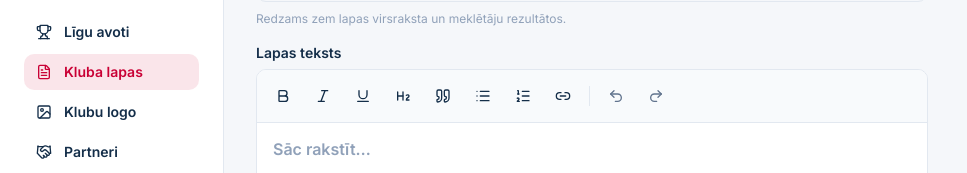
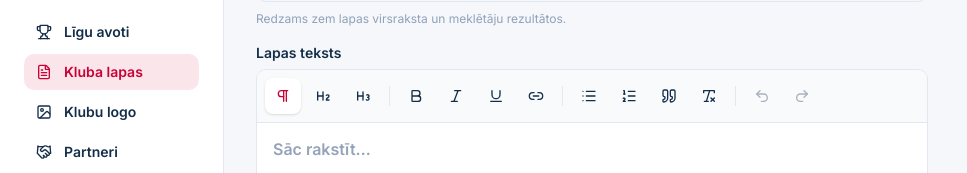
Before and after one commit to dantol29/fk_olaine, a Next.js app: page /admin/club-pages/new in a window 1280 px wide. Shown: the part 354-527 px from the top of the page, without its empty margins (0-967 px from the left). Built offline with nearby package versions, Linux system fonts and the light colour scheme; no server answers; the database is empty.

Commit message:
use tiptap rich text editor

```diff
--- a/package.json
+++ b/package.json
@@ -15,6 +15,11 @@
     "@base-ui/react": "^1.7.0",
     "@libsql/client": "^0.18.0",
     "@tailwindcss/postcss": "^4",
+    "@tiptap/extension-underline": "^3.31.3",
+    "@tiptap/extensions": "^3.31.3",
+    "@tiptap/pm": "^3.31.3",
+    "@tiptap/react": "^3.31.3",
+    "@tiptap/starter-kit": "^3.31.3",
     "@types/node": "^20",
     "@types/react": "^19",
     "@types/react-dom": "^19",
--- a/src/app/globals.css
+++ b/src/app/globals.css
@@ -18,6 +18,7 @@
 .rich-page-content blockquote { margin: 1.5em 0; border-left: 3px solid var(--color-club-red); padding-left: 1.25em; color: var(--color-club-navy); font-style: italic; }
 .rich-text-editor a,
 .rich-page-content a { color: var(--color-club-red); text-decoration: underline; text-underline-offset: 3px; }
+.rich-text-editor p.is-editor-empty:first-child::before { float: left; height: 0; color: #94a3b8; content: attr(data-placeholder); pointer-events: none; }
 
 @custom-variant dark (&:is(.dark *));
 
--- a/src/components/admin/rich-text-editor.tsx
+++ b/src/components/admin/rich-text-editor.tsx
@@ -1,60 +1,83 @@
 "use client";
 
-import { useRef, useState } from "react";
-import { Bold, Heading2, Italic, Link2, List, ListOrdered, Quote, Redo2, Underline, Undo2 } from "lucide-react";
+import { EditorContent, useEditor } from "@tiptap/react";
+import UnderlineExtension from "@tiptap/extension-underline";
+import StarterKit from "@tiptap/starter-kit";
+import { Placeholder } from "@tiptap/extensions";
+import {
+  Bold, Heading2, Heading3, Italic, Link2, List, ListOrdered,
+  Pilcrow, Quote, Redo2, RemoveFormatting, Underline, Undo2,
+} from "lucide-react";
+import { useState } from "react";
 
-type Command = { label: string; icon: React.ComponentType<{ className?: string }>; command: string; value?: string };
-
-const COMMANDS: Command[] = [
-  { label: "Treknraksts", icon: Bold, command: "bold" },
-  { label: "Slīpraksts", icon: Italic, command: "italic" },
-  { label: "Pasvītrots", icon: Underline, command: "underline" },
-  { label: "Virsraksts", icon: Heading2, command: "formatBlock", value: "h2" },
-  { label: "Citāts", icon: Quote, command: "formatBlock", value: "blockquote" },
-  { label: "Aizzīmju saraksts", icon: List, command: "insertUnorderedList" },
-  { label: "Numurēts saraksts", icon: ListOrdered, command: "insertOrderedList" },
-];
+const BUTTON = "flex h-9 w-9 items-center justify-center rounded-md text-club-navy transition hover:bg-white hover:text-club-red disabled:pointer-events-none disabled:opacity-35";
 
 export function RichTextEditor({ name, defaultValue }: { name: string; defaultValue: string }) {
-  const editorRef = useRef<HTMLDivElement>(null);
   const [value, setValue] = useState(defaultValue);
+  const editor = useEditor({
+    immediatelyRender: false,
+    extensions: [
+      StarterKit.configure({
+        heading: { levels: [2, 3] },
+        link: { openOnClick: false, autolink: true, defaultProtocol: "https" },
+      }),
+      UnderlineExtension,
+      Placeholder.configure({ placeholder: "Sāc rakstīt…" }),
+    ],
+    content: defaultValue || "<p></p>",
+    editorProps: {
+      attributes: {
+        class: "rich-text-editor min-h-72 px-4 py-3 text-base leading-7 text-slate-700 outline-none",
+        "aria-label": "Lapas teksts",
+      },
+    },
+    onUpdate: ({ editor: currentEditor }) => setValue(currentEditor.getHTML()),
+  });
 
-  function run(command: string, commandValue?: string) {
-    editorRef.current?.focus();
-    document.execCommand(command, false, commandValue);
-    setValue(editorRef.current?.innerHTML ?? "");
+  function setLink() {
+    if (!editor) return;
+    const current = editor.getAttributes("link").href as string | undefined;
+    const href = window.prompt("Ievadi pilnu saiti, piemēram, https://example.com", current ?? "https://");
+    if (href === null) return;
+    if (!href.trim()) editor.chain().focus().extendMarkRange("link").unsetLink().run();
+    else editor.chain().focus().extendMarkRange("link").setLink({ href: href.trim() }).run();
   }
 
-  function addLink() {
-    const href = window.prompt("Ievadi pilnu saiti, piemēram, https://example.com");
-    if (href) run("createLink", href);
-  }
+  const tool = (
+    label: string,
+    Icon: React.ComponentType<{ className?: string }>,
+    action: () => void,
+    active = false,
+    disabled = !editor,
+  ) => (
+    <button key={label} type="button" title={label} aria-label={label} aria-pressed={active}
+      disabled={disabled} onClick={action}
+      className={`${BUTTON} ${active ? "bg-white text-club-red shadow-sm" : ""}`}>
+      <Icon className="h-4 w-4" />
+    </button>
+  );
 
   return (
     <div className="mt-1.5 overflow-hidden rounded-lg border border-slate-200 bg-white focus-within:border-club-red">
       <div className="flex flex-wrap items-center gap-1 border-b border-slate-200 bg-slate-50 p-2">
-        {COMMANDS.map(({ label, icon: Icon, command, value: commandValue }) => (
-          <button key={label} type="button" title={label} aria-label={label}
-            onMouseDown={(event) => event.preventDefault()} onClick={() => run(command, commandValue)}
-            className="flex h-9 w-9 items-center justify-center rounded-md text-club-navy transition hover:bg-white hover:text-club-red">
-            <Icon className="h-4 w-4" />
-          </button>
-        ))}
-        <button type="button" title="Pievienot saiti" aria-label="Pievienot saiti"
-          onMouseDown={(event) => event.preventDefault()} onClick={addLink}
-          className="flex h-9 w-9 items-center justify-center rounded-md text-club-navy transition hover:bg-white hover:text-club-red">
-          <Link2 className="h-4 w-4" />
-        </button>
+        {tool("Rindkopa", Pilcrow, () => editor?.chain().focus().setParagraph().run(), editor?.isActive("paragraph"))}
+        {tool("2. līmeņa virsraksts", Heading2, () => editor?.chain().focus().toggleHeading({ level: 2 }).run(), editor?.isActive("heading", { level: 2 }))}
+        {tool("3. līmeņa virsraksts", Heading3, () => editor?.chain().focus().toggleHeading({ level: 3 }).run(), editor?.isActive("heading", { level: 3 }))}
         <span className="mx-1 h-5 w-px bg-slate-200" />
-        <button type="button" title="Atsaukt" aria-label="Atsaukt" onClick={() => run("undo")}
-          className="flex h-9 w-9 items-center justify-center rounded-md text-slate-500 transition hover:bg-white hover:text-club-navy"><Undo2 className="h-4 w-4" /></button>
-        <button type="button" title="Atkārtot" aria-label="Atkārtot" onClick={() => run("redo")}
-          className="flex h-9 w-9 items-center justify-center rounded-md text-slate-500 transition hover:bg-white hover:text-club-navy"><Redo2 className="h-4 w-4" /></button>
+        {tool("Treknraksts", Bold, () => editor?.chain().focus().toggleBold().run(), editor?.isActive("bold"))}
+        {tool("Slīpraksts", Italic, () => editor?.chain().focus().toggleItalic().run(), editor?.isActive("italic"))}
+        {tool("Pasvītrots", Underline, () => editor?.chain().focus().toggleUnderline().run(), editor?.isActive("underline"))}
+        {tool("Saite", Link2, setLink, editor?.isActive("link"))}
+        <span className="mx-1 h-5 w-px bg-slate-200" />
+        {tool("Aizzīmju saraksts", List, () => editor?.chain().focus().toggleBulletList().run(), editor?.isActive("bulletList"))}
+        {tool("Numurēts saraksts", ListOrdered, () => editor?.chain().focus().toggleOrderedList().run(), editor?.isActive("orderedList"))}
+        {tool("Citāts", Quote, () => editor?.chain().focus().toggleBlockquote().run(), editor?.isActive("blockquote"))}
+        {tool("Notīrīt formatējumu", RemoveFormatting, () => editor?.chain().focus().unsetAllMarks().clearNodes().run())}
+        <span className="mx-1 h-5 w-px bg-slate-200" />
+        {tool("Atsaukt", Undo2, () => editor?.chain().focus().undo().run(), false, !editor?.can().undo())}
+        {tool("Atkārtot", Redo2, () => editor?.chain().focus().redo().run(), false, !editor?.can().redo())}
       </div>
-      <div ref={editorRef} contentEditable suppressContentEditableWarning role="textbox" aria-multiline="true"
-        onInput={(event) => setValue(event.currentTarget.innerHTML)}
-        dangerouslySetInnerHTML={{ __html: defaultValue }}
-        className="rich-text-editor min-h-72 px-4 py-3 text-base leading-7 text-slate-700 outline-none empty:before:pointer-events-none empty:before:text-slate-400 empty:before:content-['Sāc_rakstīt…']" />
+      <EditorContent editor={editor} />
       <input type="hidden" name={name} value={value} />
     </div>
   );
--- a/src/lib/rich-text.ts
+++ b/src/lib/rich-text.ts
@@ -1,4 +1,5 @@
 import * as cheerio from "cheerio";
+import { isTag } from "domhandler";
 
 const ALLOWED_TAGS = new Set([
   "p", "div", "br", "strong", "b", "em", "i", "u", "h2", "h3",
@@ -10,6 +11,7 @@ export function sanitizeRichText(input: string): string {
   $("script, style, iframe, object, embed, form, input, button").remove();
 
   $("*").each((_, element) => {
+    if (!isTag(element)) return;
     const tag = element.tagName.toLowerCase();
     if (!ALLOWED_TAGS.has(tag)) {
       $(element).replaceWith($(element).contents());
```
Also changed, not shown: 1 other file (tests, documents, lock files or other folders).
